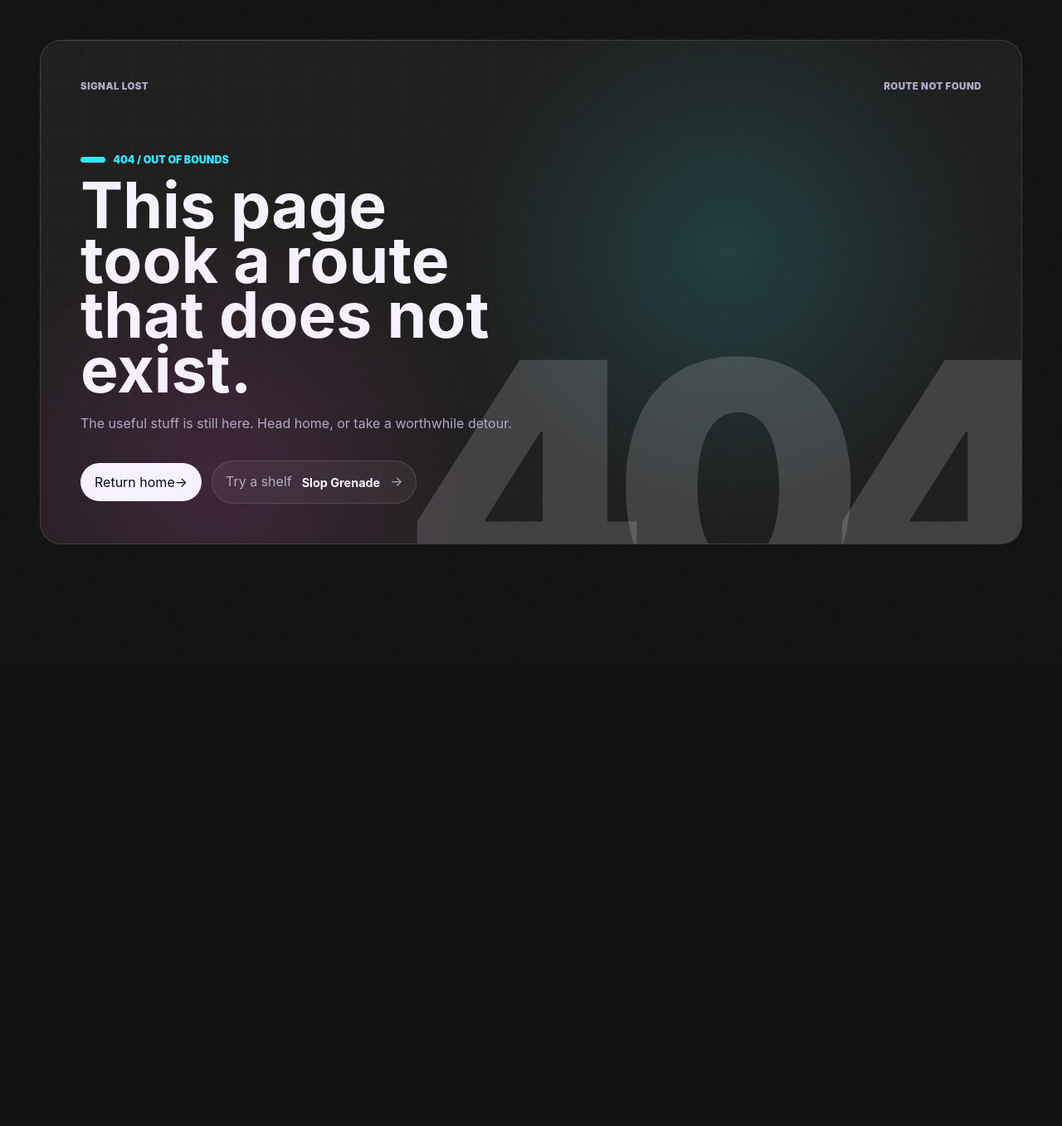
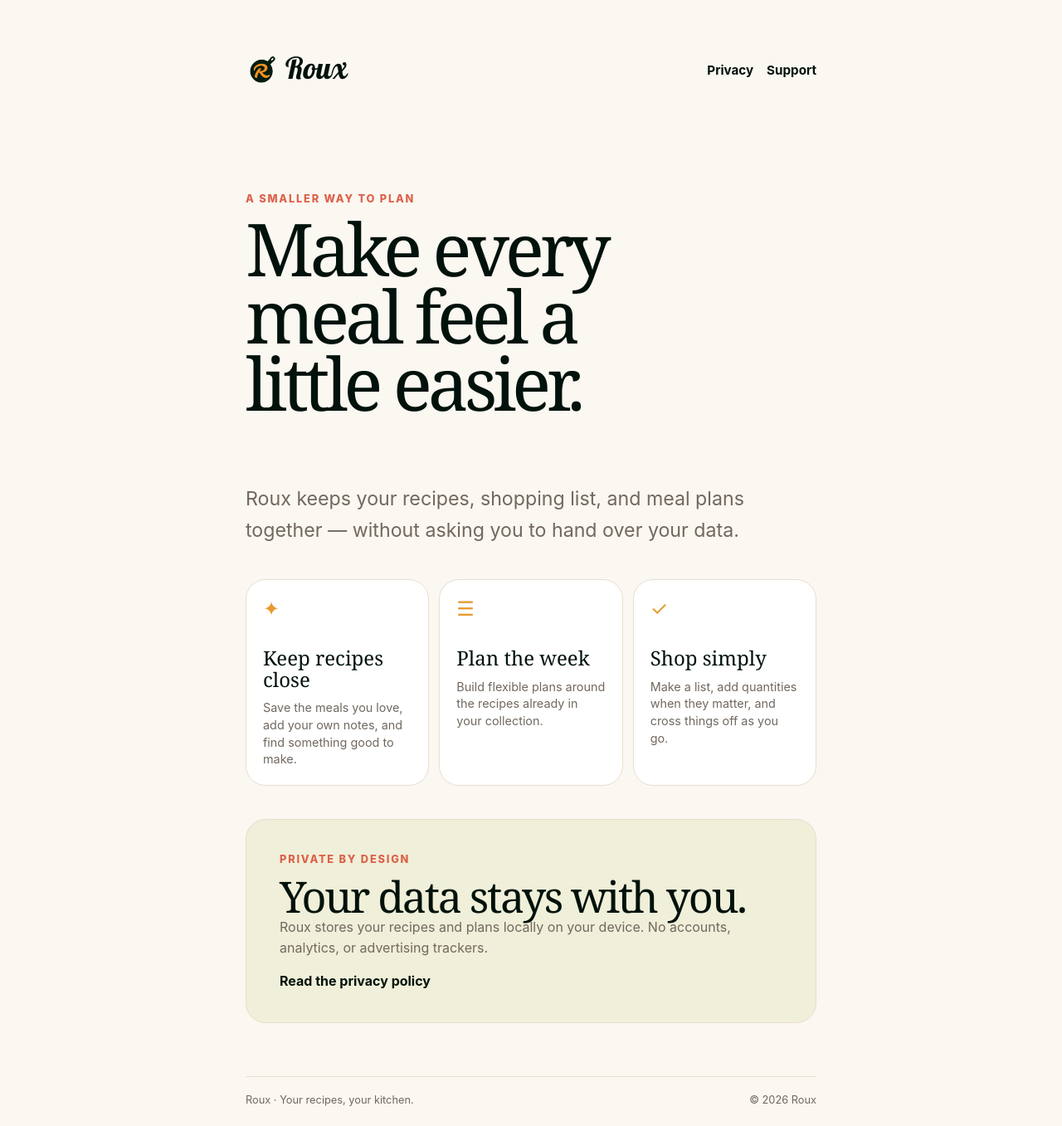
Before and after one commit to lmcjt37/lmcjt, a Next.js app: page /roux in a window 1280 px wide. Before the commit this address had no page. Shown: the whole page at 83% size. Before the commit the page ends 800 px from the top, so only its background shows below. Built offline with nearby package versions, Linux system fonts and the light colour scheme.

Commit message:
Add Roux privacy and support pages

```diff
--- /dev/null
+++ b/app/roux/RouxPage.tsx
@@ -0,0 +1,39 @@
+import type { ReactNode } from "react";
+import Image from "next/image";
+
+type RouxPageProps = {
+  children: ReactNode;
+  eyebrow?: string;
+  title: string;
+};
+
+export function RouxPage({ children, eyebrow, title }: RouxPageProps) {
+  return (
+    <main className="roux-page">
+      <div className="roux-shell">
+        <header className="roux-header">
+          <a className="roux-brand" href="/roux/" aria-label="Roux home">
+            <Image src="/assets/roux-brand-mark.png" alt="" height={40} width={40} />
+            <span>Roux</span>
+          </a>
+          <nav aria-label="Roux links">
+            <a href="/roux/privacy/">Privacy</a>
+            <a href="/roux/support/">Support</a>
+          </nav>
+        </header>
+
+        <section className="roux-hero">
+          {eyebrow ? <p className="roux-eyebrow">{eyebrow}</p> : null}
+          <h1>{title}</h1>
+        </section>
+
+        <article className="roux-content">{children}</article>
+
+        <footer className="roux-footer">
+          <span>Roux · Your recipes, your kitchen.</span>
+          <span>© {new Date().getFullYear()} Roux</span>
+        </footer>
+      </div>
+    </main>
+  );
+}
--- /dev/null
+++ b/app/roux/page.tsx
@@ -0,0 +1,45 @@
+import type { Metadata } from "next";
+
+import { RouxPage } from "./RouxPage";
+
+export const metadata: Metadata = {
+  title: "Roux — Your recipes, your kitchen",
+  description: "A calm, local-first home for recipes, shopping lists, and meal plans.",
+};
+
+export default function RouxHomePage() {
+  return (
+    <RouxPage eyebrow="A SMALLER WAY TO PLAN" title="Make every meal feel a little easier.">
+      <p className="roux-lede">
+        Roux keeps your recipes, shopping list, and meal plans together — without asking you to hand
+        over your data.
+      </p>
+      <div className="roux-feature-grid">
+        <section>
+          <span aria-hidden="true">✦</span>
+          <h2>Keep recipes close</h2>
+          <p>Save the meals you love, add your own notes, and find something good to make.</p>
+        </section>
+        <section>
+          <span aria-hidden="true">☰</span>
+          <h2>Plan the week</h2>
+          <p>Build flexible plans around the recipes already in your collection.</p>
+        </section>
+        <section>
+          <span aria-hidden="true">✓</span>
+          <h2>Shop simply</h2>
+          <p>Make a list, add quantities when they matter, and cross things off as you go.</p>
+        </section>
+      </div>
+      <div className="roux-callout">
+        <p className="roux-eyebrow">PRIVATE BY DESIGN</p>
+        <h2>Your data stays with you.</h2>
+        <p>
+          Roux stores your recipes and plans locally on your device. No accounts, analytics, or
+          advertising trackers.
+        </p>
+        <a href="/roux/privacy/">Read the privacy policy</a>
+      </div>
+    </RouxPage>
+  );
+}
--- a/styles.css
+++ b/styles.css
@@ -76,6 +76,240 @@ body.chaos {
   --acid: #32e6ff;
 }
 
+@font-face {
+  font-family: "Roux Display";
+  src: url("/assets/Pattaya-Regular.ttf") format("truetype");
+  font-display: swap;
+}
+
+.roux-page {
+  --roux-onyx: #00120b;
+  --roux-pumpkin: #e79a2f;
+  --roux-caramel: #e6aa68;
+  --roux-copper: #dd614a;
+  --roux-olive-light: #f0efd9;
+  --roux-paper: #fbf7f1;
+  --roux-card: #fff;
+  --roux-border: #e9ded1;
+  --roux-muted: #71685f;
+  background: var(--roux-paper);
+  color: var(--roux-onyx);
+  min-height: 100vh;
+}
+
+.roux-shell {
+  margin: 0 auto;
+  max-width: 48rem;
+  padding: clamp(1.5rem, 5vw, 4rem) clamp(1.25rem, 4vw, 2.5rem) 1.5rem;
+}
+
+.roux-header,
+.roux-brand,
+.roux-header nav,
+.roux-footer {
+  align-items: center;
+  display: flex;
+}
+
+.roux-header {
+  justify-content: space-between;
+}
+
+.roux-brand {
+  color: var(--roux-onyx);
+  font-family: "Roux Display", Georgia, serif;
+  font-size: 2.25rem;
+  gap: 0.5rem;
+  line-height: 1;
+}
+
+.roux-brand img {
+  height: 2.5rem;
+  object-fit: contain;
+  width: 2.5rem;
+}
+
+.roux-header nav {
+  font-size: 0.95rem;
+  font-weight: 650;
+  gap: 1rem;
+}
+
+.roux-header nav a:hover,
+.roux-footer a:hover,
+.roux-prose a:hover,
+.roux-callout a:hover {
+  color: var(--roux-pumpkin);
+}
+
+.roux-hero {
+  padding: clamp(4.5rem, 13vw, 8rem) 0 clamp(3rem, 8vw, 5rem);
+}
+
+.roux-eyebrow {
+  color: var(--roux-copper);
+  font-size: 0.8rem;
+  font-weight: 800;
+  letter-spacing: 0.14em;
+  margin: 0 0 0.75rem;
+}
+
+.roux-hero h1,
+.roux-callout h2,
+.roux-feature-grid h2,
+.roux-prose h2 {
+  font-family: Georgia, "Times New Roman", serif;
+  font-weight: 400;
+}
+
+.roux-hero h1 {
+  font-size: clamp(3.4rem, 10vw, 5.5rem);
+  letter-spacing: -0.06em;
+  line-height: 0.92;
+  margin: 0;
+  max-width: 10ch;
+}
+
+.roux-content {
+  padding-bottom: 4rem;
+}
+
+.roux-lede,
+.roux-prose p,
+.roux-prose li {
+  color: var(--roux-muted);
+  font-size: 1.1rem;
+  line-height: 1.65;
+}
+
+.roux-lede {
+  font-size: clamp(1.2rem, 3vw, 1.45rem);
+  margin: 0 0 2.5rem;
+  max-width: 42rem;
+}
+
+.roux-feature-grid {
+  display: grid;
+  gap: 0.75rem;
+  grid-template-columns: repeat(3, 1fr);
+}
+
+.roux-feature-grid section,
+.roux-callout,
+.roux-email {
+  background: var(--roux-card);
+  border: 1px solid var(--roux-border);
+  border-radius: 1.5rem;
+}
+
+.roux-feature-grid section {
+  min-height: 13rem;
+  padding: 1.25rem;
+}
+
+.roux-feature-grid span {
+  color: var(--roux-pumpkin);
+  font-size: 1.5rem;
+}
+
+.roux-feature-grid h2 {
+  font-size: 1.5rem;
+  line-height: 1.05;
+  margin: 2rem 0 0.75rem;
+}
+
+.roux-feature-grid p {
+  color: var(--roux-muted);
+  font-size: 0.9rem;
+  line-height: 1.45;
+  margin: 0;
+}
+
+.roux-callout {
+  background: var(--roux-olive-light);
+  margin-top: 2.5rem;
+  padding: clamp(1.5rem, 5vw, 2.5rem);
+}
+
+.roux-callout h2 {
+  font-size: clamp(2rem, 6vw, 3.25rem);
+  letter-spacing: -0.045em;
+  line-height: 0.95;
+  margin: 0;
+}
+
+.roux-callout > p:not(.roux-eyebrow) {
+  color: var(--roux-muted);
+  line-height: 1.6;
+  max-width: 35rem;
+}
+
+.roux-callout a,
+.roux-email {
+  color: var(--roux-onyx);
+  font-weight: 750;
+}
+
+.roux-email {
+  display: block;
+  font-size: clamp(1.4rem, 5vw, 2rem);
+  margin-bottom: 2.5rem;
+  padding: 1.25rem 1.5rem;
+}
+
+.roux-prose {
+  max-width: 42rem;
+}
+
+.roux-prose h2 {
+  font-size: 1.8rem;
+  margin: 2.5rem 0 0.5rem;
+}
+
+.roux-prose p,
+.roux-prose ul {
+  margin: 0;
+}
+
+.roux-prose ul {
+  padding-left: 1.4rem;
+}
+
+.roux-prose a {
+  color: var(--roux-onyx);
+  text-decoration: underline;
+  text-decoration-color: var(--roux-caramel);
+  text-underline-offset: 0.18em;
+}
+
+.roux-footer {
+  border-top: 1px solid var(--roux-border);
+  color: var(--roux-muted);
+  font-size: 0.8rem;
+  justify-content: space-between;
+  padding-top: 1.25rem;
+}
+
+@media (max-width: 38rem) {
+  .roux-feature-grid {
+    grid-template-columns: 1fr;
+  }
+
+  .roux-feature-grid section {
+    min-height: auto;
+  }
+
+  .roux-feature-grid h2 {
+    margin-top: 1rem;
+  }
+
+  .roux-footer {
+    align-items: flex-start;
+    flex-direction: column;
+    gap: 0.4rem;
+  }
+}
+
 a {
   color: inherit;
   text-decoration: none;
```
Also changed, not shown: app/roux/privacy/page.tsx (added, +37 -0 lines), app/roux/support/page.tsx (added, +36 -0 lines), public/assets/Pattaya-Regular.ttf (added), public/assets/roux-brand-mark.png (added).
